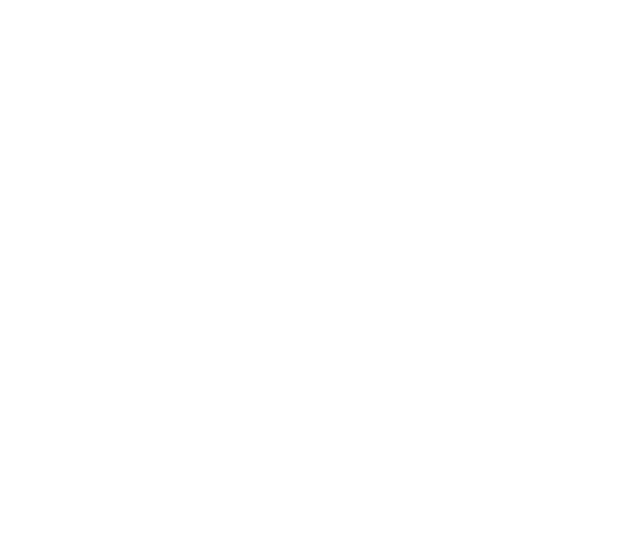
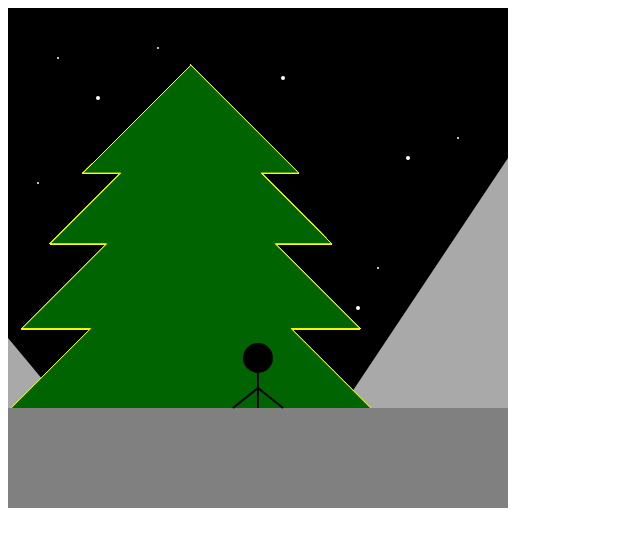
Before and after one commit to aamaxaa/stick-figure, a plain HTML site: page index.html in a window 1280 px wide. Shown: the whole page, without its empty margins (0-640 px from the left). Drawn offline with nearby package versions, Linux system fonts and the light colour scheme.

Commit message:
Update index.html

```diff
--- a/index.html
+++ b/index.html
@@ -1,4 +1,4 @@
-<!-- <script src="https://d3js.org/d3.v6.min.js"></script>
+<script src="https://d3js.org/d3.v6.min.js"></script>
 <style>
   svg{
       background-color: black;
@@ -180,5 +180,3 @@
 
 </script>
 </body>
-
- -->
```
